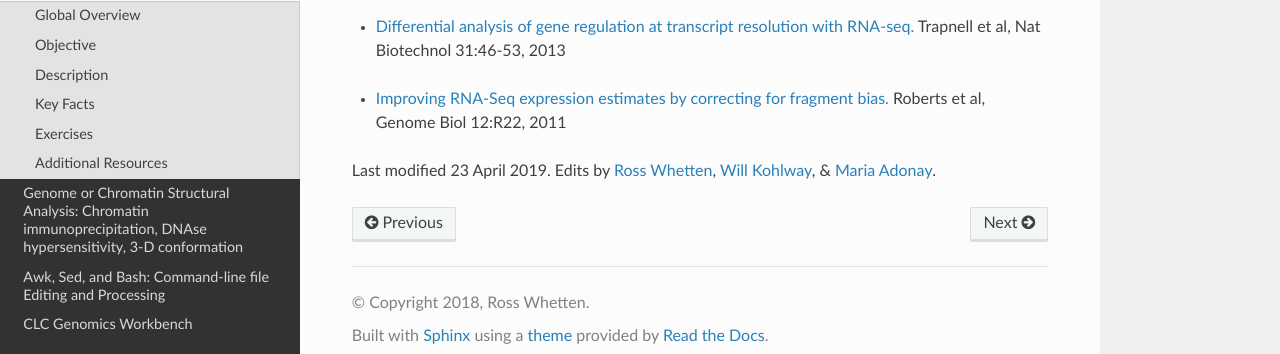
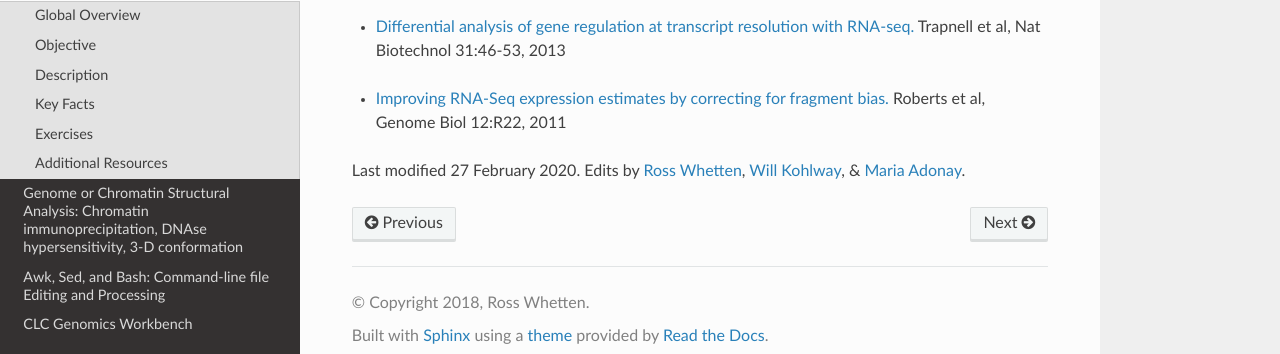
Before and after one commit to rwhetten/DeepSeqAnalysis, a Sphinx documentation site: the page built from docs/source/transcriptome-analysis.rst, in a window 1280 px wide and 900 px high, scrolled down 3894 px. Shown: the part 528-882 px from the top of the window. Built offline with Sphinx 7.4.7 and the Read the Docs theme 2.0.0, drawn with Linux system fonts in a browser that asks for light colours.

Commit message:
Update transcriptome-analysis.rst

```diff
--- a/docs/source/transcriptome-analysis.rst
+++ b/docs/source/transcriptome-analysis.rst
@@ -142,5 +142,5 @@ Additional Resources
 
 
 
-Last modified 23 April 2019.
+Last modified 27 February 2020.
 Edits by `Ross Whetten <https://github.com/rwhetten>`_, `Will Kohlway <https://github.com/wkohlway>`_, & `Maria Adonay <https://github.com/amalgamaria>`_.
```
